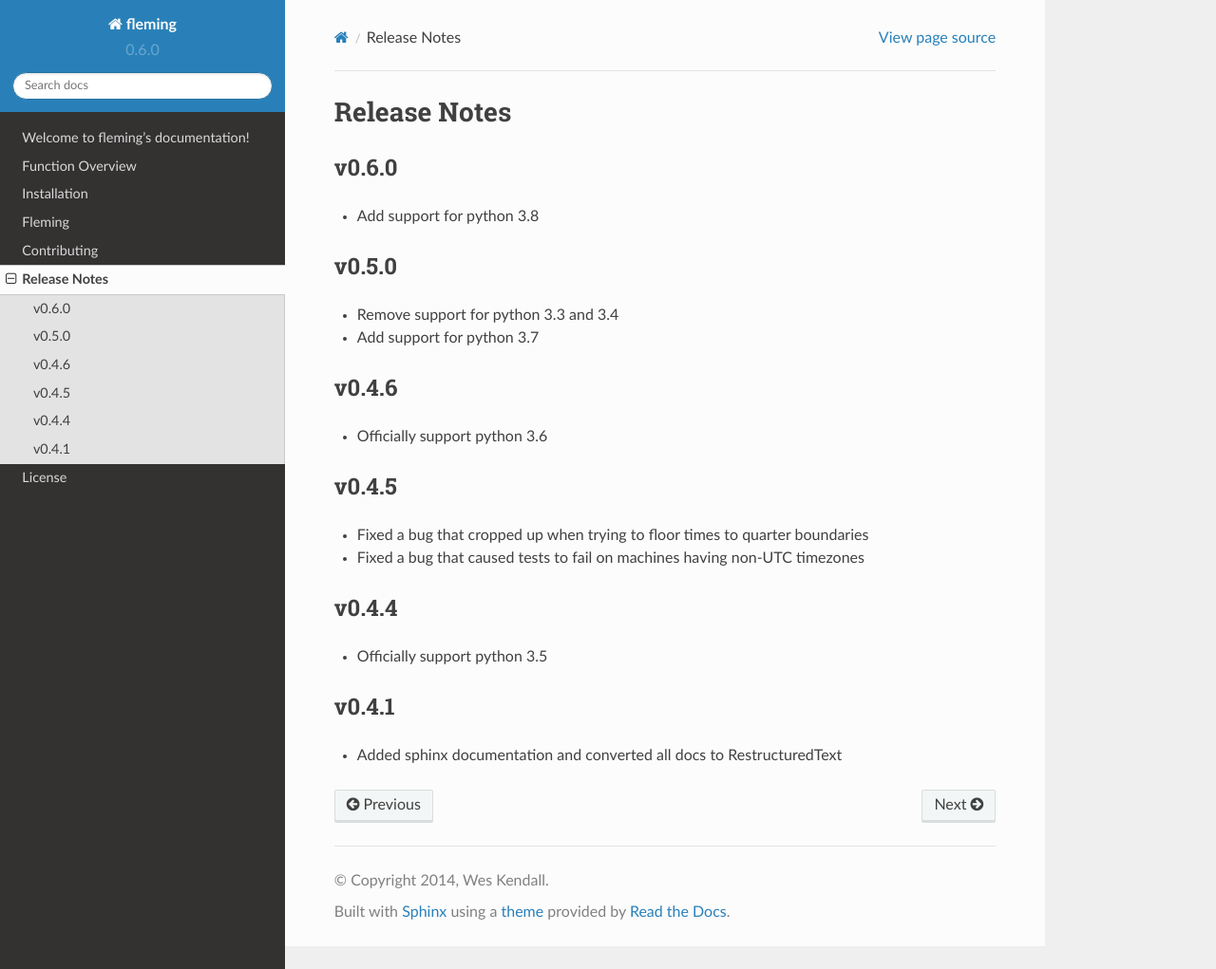
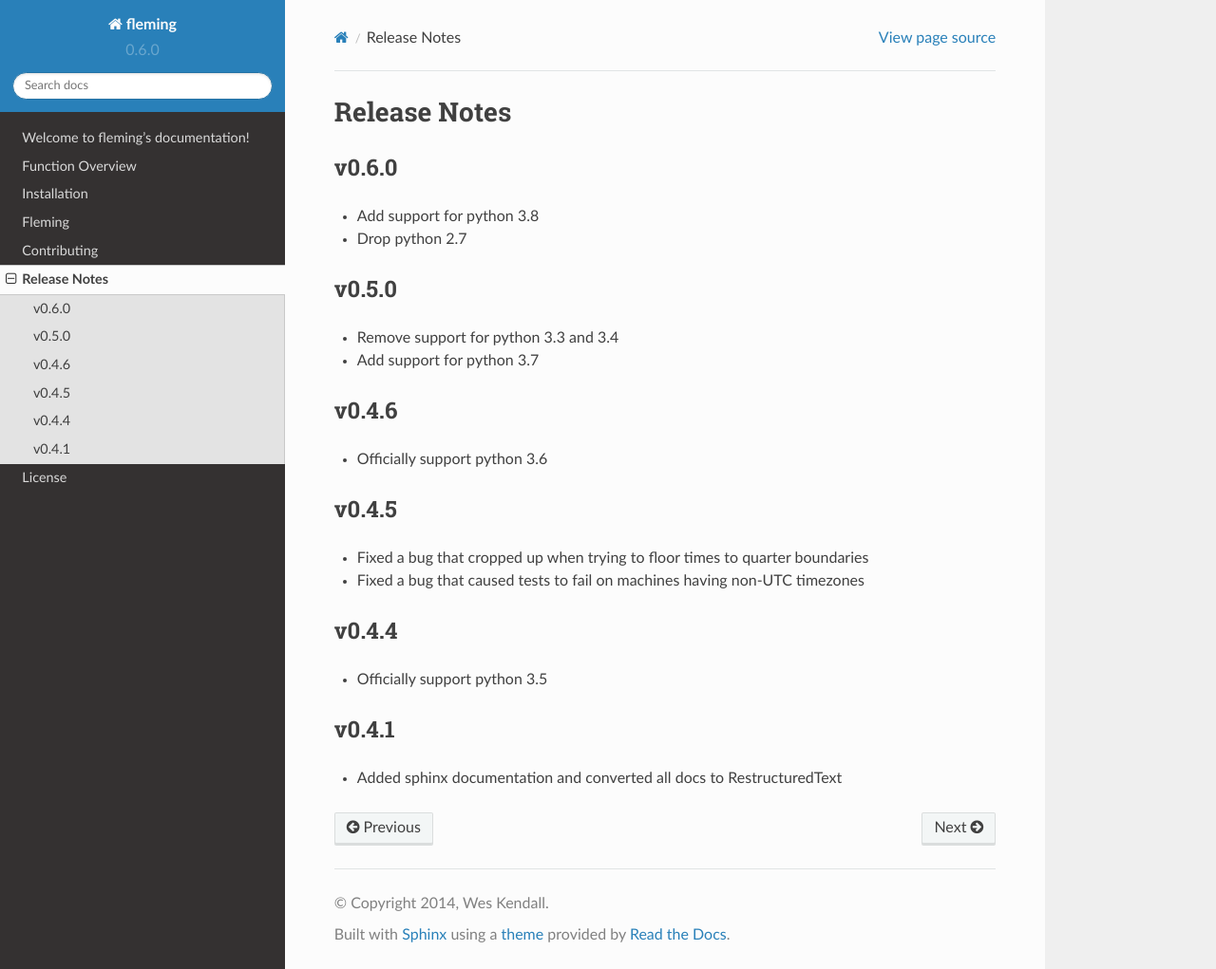
Before and after one commit to ambitioninc/fleming, a Sphinx documentation site: the page built from docs/release_notes.rst, in a window 1280 px wide and 1021 px high. Shown: the whole window at 95% size. Built offline with Sphinx 7.4.7 and the Read the Docs theme 2.0.0, drawn with Linux system fonts in a browser that asks for light colours.

Commit message:
drop python 2.7

```diff
--- a/docs/release_notes.rst
+++ b/docs/release_notes.rst
@@ -4,6 +4,7 @@ Release Notes
 v0.6.0
 ------
 * Add support for python 3.8
+* Drop python 2.7
 
 v0.5.0
 ------
--- a/setup.py
+++ b/setup.py
@@ -45,7 +45,6 @@ setup(
         'Topic :: Utilities',
         'Topic :: Software Development :: Libraries :: Python Modules',
         'License :: OSI Approved :: MIT License',
-        'Programming Language :: Python :: 2.7',
         'Programming Language :: Python :: 3.5',
         'Programming Language :: Python :: 3.6',
         'Programming Language :: Python :: 3.7',
```
Also changed, not shown: .travis.yml.
